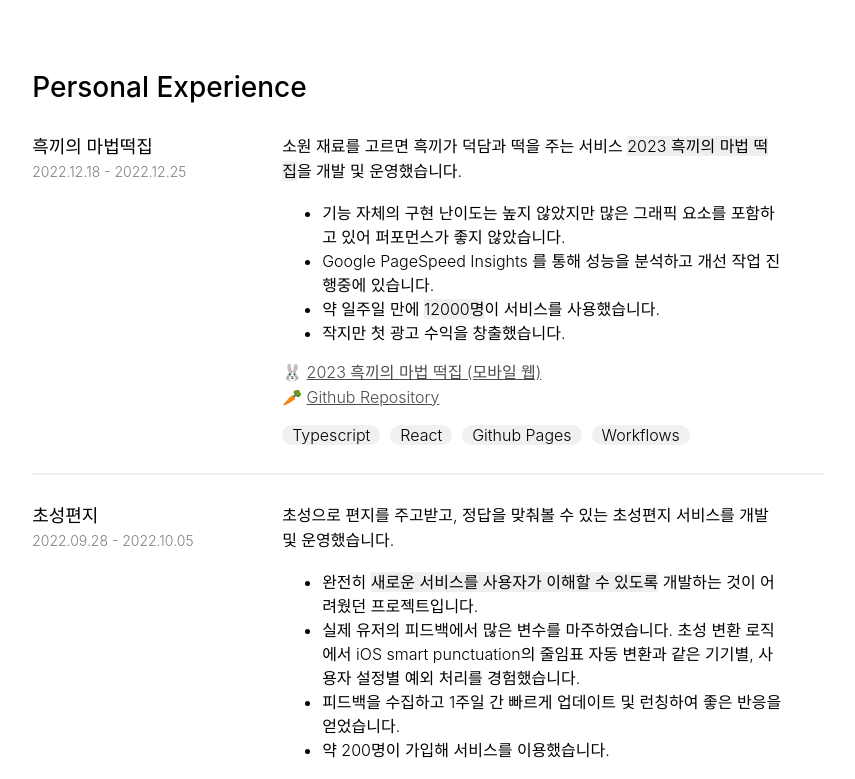
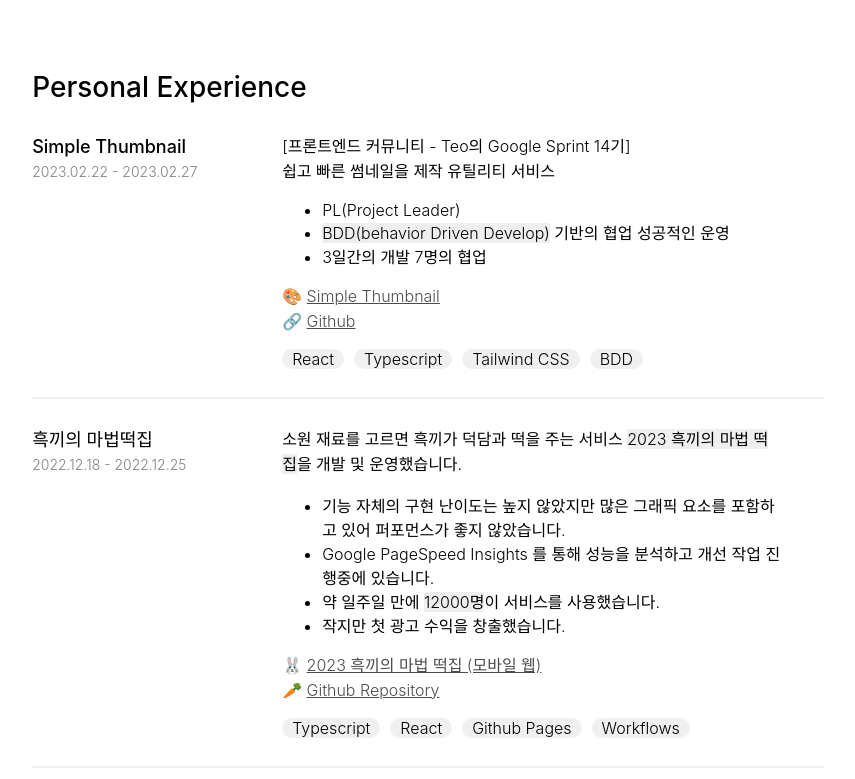
Before and after one commit to da-in/resume, a React (Create React App) app: page / in a window 1280 px wide. Shown: the part 2180-2959 px from the top of the page, without its empty margins (354-1209 px from the left). Built offline with nearby package versions, Linux system fonts and the light colour scheme; no server answers; a web font is replaced by a local one.

Commit message:
:memo: Create Simple Thumbnail Personal Experiecne

```diff
--- /dev/null
+++ b/src/markdown/project/simpleThumbnail.md
@@ -0,0 +1,9 @@
+[프론트엔드 커뮤니티 - Teo의 Google Sprint 14기]
+쉽고 빠른 썸네일을 제작 유틸리티 서비스
+
+- PL(Project Leader)
+- <mark>BDD(behavior Driven Develop)</mark> 기반의 협업 성공적인 운영
+- 3일간의 개발 7명의 협업
+
+🎨 [Simple Thumbnail](https://simple-thumbnail.com/)
+🔗 [Github](https://github.com/Yangjaecheon-Otter-Guardians/simple-thumbnail)
--- a/src/markdown/projects.js
+++ b/src/markdown/projects.js
@@ -33,6 +33,13 @@ export const work = [
   },
 ];
 export const personal = [
+  {
+    id: 0,
+    title: 'Simple Thumbnail',
+    date: '2023.02.22 - 2023.02.27',
+    md: require('../markdown/project/simpleThumbnail.md'),
+    tag: ['React', 'Typescript', 'Tailwind CSS', 'BDD'],
+  },
   {
     id: 1,
     title: '흑끼의 마법떡집',
```
